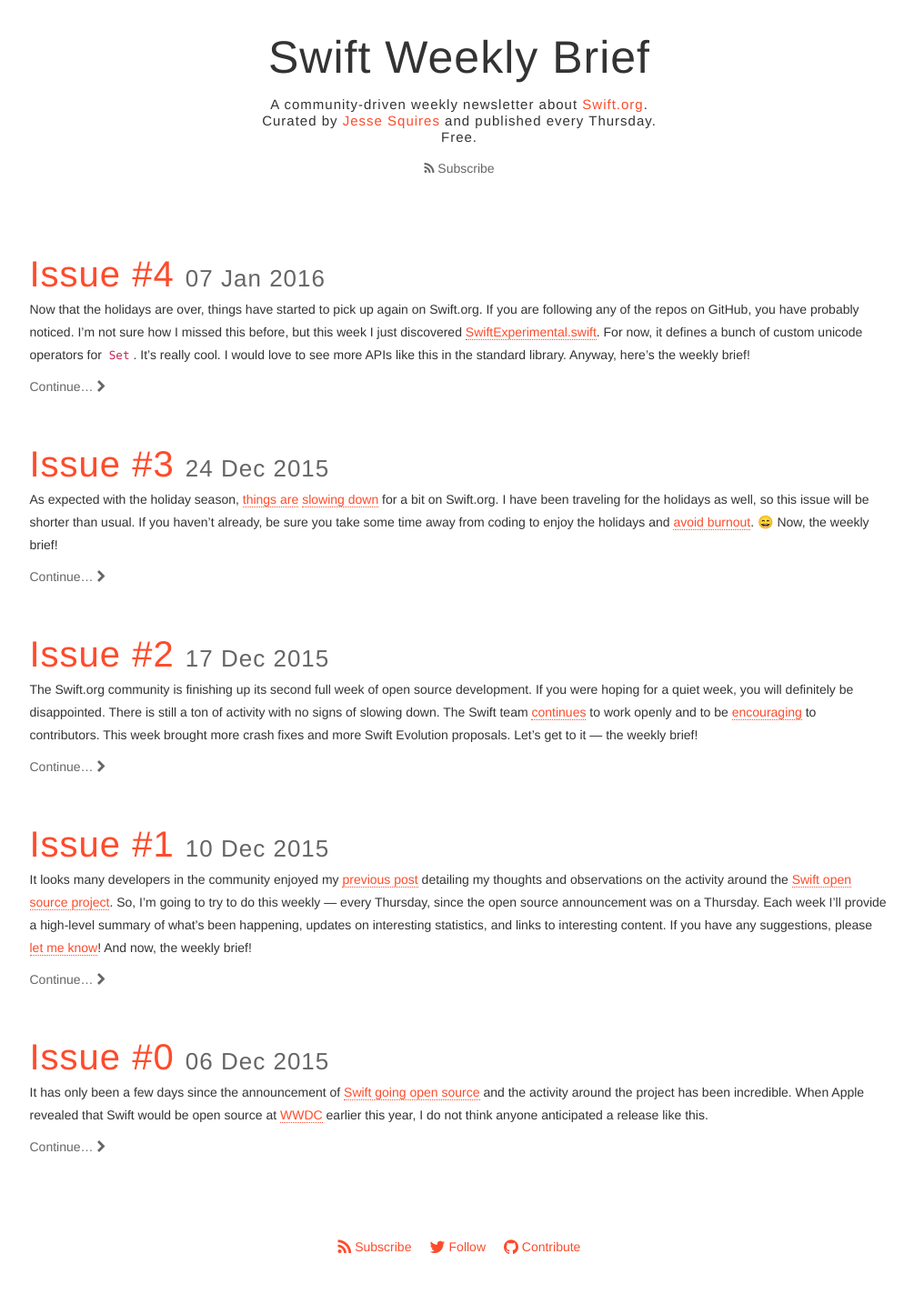
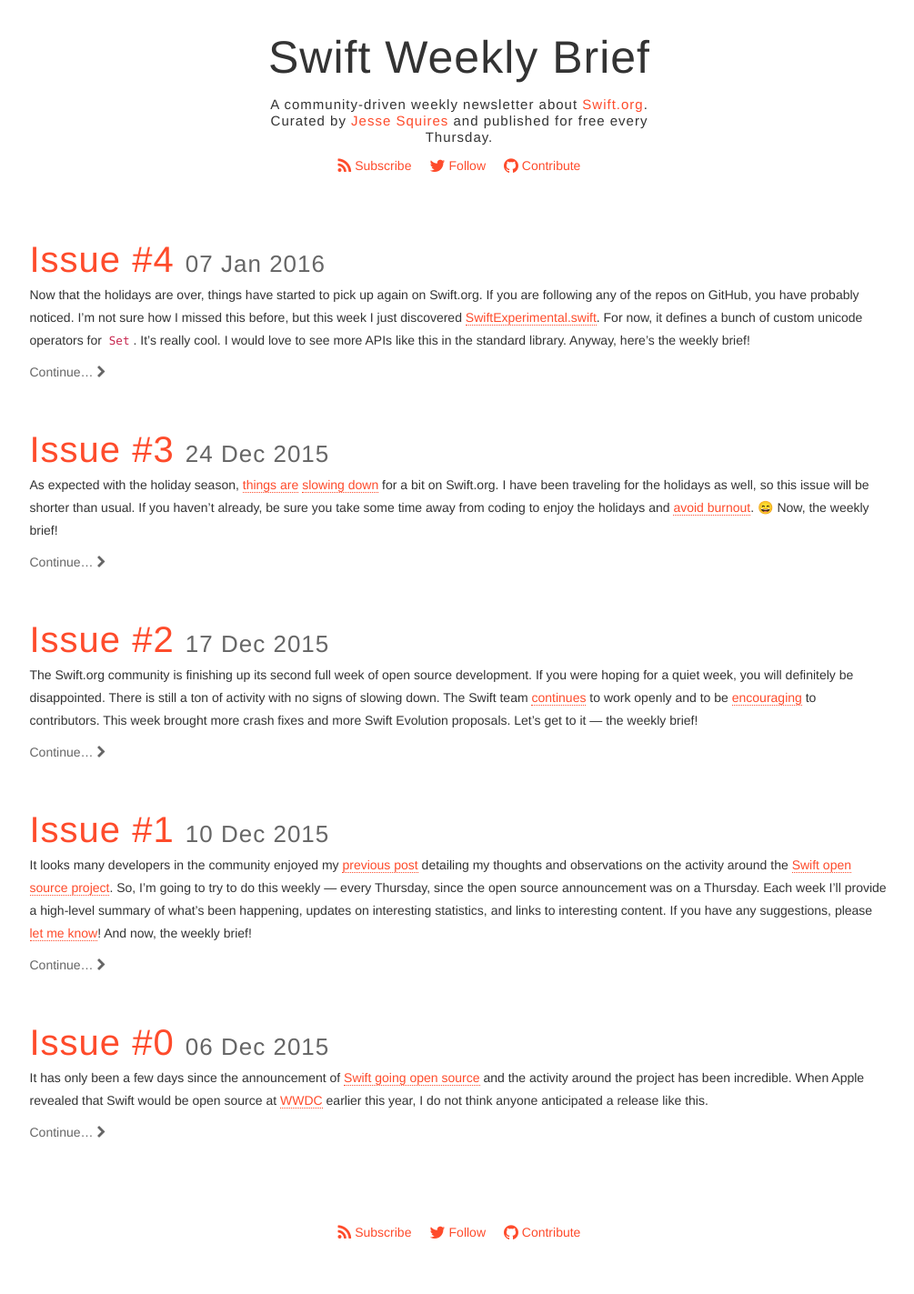
Before and after one commit to SwiftWeekly/swiftweekly.github.io, a Jekyll site: the page built from index.html, in a window 1280 px wide. Shown: the whole page at 91% size, without its empty margins (135-1140 px from the left). Built offline with Jekyll 4.4.1, drawn with Linux system fonts in a browser that asks for light colours; nearby versions of some CDN libraries; Markdown is read by kramdown in place of the engine named in the settings.

Commit message:
refactor out social buttons

```diff
--- a/_includes/footer.html
+++ b/_includes/footer.html
@@ -1,12 +1,4 @@
 
 <div id="footer" class="container">
-   <div class="row center">
-      <div class="col-sm-6 col-sm-offset-3 col-md-6 col-md-offset-3">
-         <ul>
-            <li><a href="/feed.xml" title="subscribe"><i class="fa fa-lg fa-rss"></i> Subscribe</a></li>
-            <li><a href="/" title="twitter" target="_blank"><i class="fa fa-lg fa-twitter"></i> Follow</a></li>
-            <li><a href="{{ site.links.github }}" title="github" target="_blank"><i class="fa fa-lg fa-github"></i> Contribute</a></li>
-         </ul>
-      </div> <!-- col -->
-   </div> <!-- row -->
+   {% include social.html %}
 </div>
--- a/_includes/header.html
+++ b/_includes/header.html
@@ -2,20 +2,17 @@
 <header class="container">
    <div class="row">
       <div class="col-sm-12 col-sm-offset-0 col-md-8 col-md-offset-2">
+
          <h1><a href="/">{{ site.title }}</a></h1>
-
          <div id="tagline" class="col-sm-8 col-sm-offset-2 col-md-8 col-md-offset-2">
             <h2>A community-driven weekly newsletter about <a href="https://swift.org/" target="_blank">Swift.org</a>.
-            Curated by <a href="{{ site.author.url }}" target="_blank">{{ site.author.name }}</a> and published every Thursday. Free.
+            Curated by <a href="{{ site.author.url }}" target="_blank">{{ site.author.name }}</a> and published for free every Thursday.
             </h2>
 
-            <nav>
-               <ul class="pager">
-                  <li><a href="/feed.xml" class="btn btn-default"><i class="fa fa-rss"></i> Subscribe</a></li>
-               </ul>
-            </nav>
          </div> <!-- col -->
+      </div> <!-- col -->
 
-      </div> <!-- col -->
+      {% include social.html %}
+
    </div> <!-- row -->
 </header>
--- /dev/null
+++ b/_includes/social.html
@@ -0,0 +1,10 @@
+
+<div class="row center social">
+   <div class="col-sm-6 col-sm-offset-3 col-md-6 col-md-offset-3">
+      <ul>
+         <li><a href="/feed.xml" title="subscribe"><i class="fa fa-lg fa-rss"></i> Subscribe</a></li>
+         <li><a href="/" title="twitter" target="_blank"><i class="fa fa-lg fa-twitter"></i> Follow</a></li>
+         <li><a href="{{ site.links.github }}" title="github" target="_blank"><i class="fa fa-lg fa-github"></i> Contribute</a></li>
+      </ul>
+   </div> <!-- col -->
+</div> <!-- row -->
--- a/css/style.css
+++ b/css/style.css
@@ -225,40 +225,23 @@
    color: #666666;
 }
 
-/* ABOUT */
-
-#about {
-   margin-top: 2rem;
-   margin-bottom: 2rem;
-}
-
-#about p {
-   line-height: 2rem;
-}
-
-/* GITHUB GISTS */
-
-.file-data {
-   background-color: #ffffff;
-}
-
-/* FOOTER */
+/* SOCIAL */
 
 #footer {
    padding-bottom: 30px;
 }
 
-#footer a {
+.social a {
    border-width: 0px;
 }
 
-#footer ul {
+.social ul {
    -webkit-padding-start: 0px !important;
    -webkit-margin-before: 0px !important;
    -webkit-margin-after: 0px !important;
 }
 
-#footer ul li {
+.social ul li {
    display: inline-block;
    list-style-type: none;
    margin: 2px;
```
